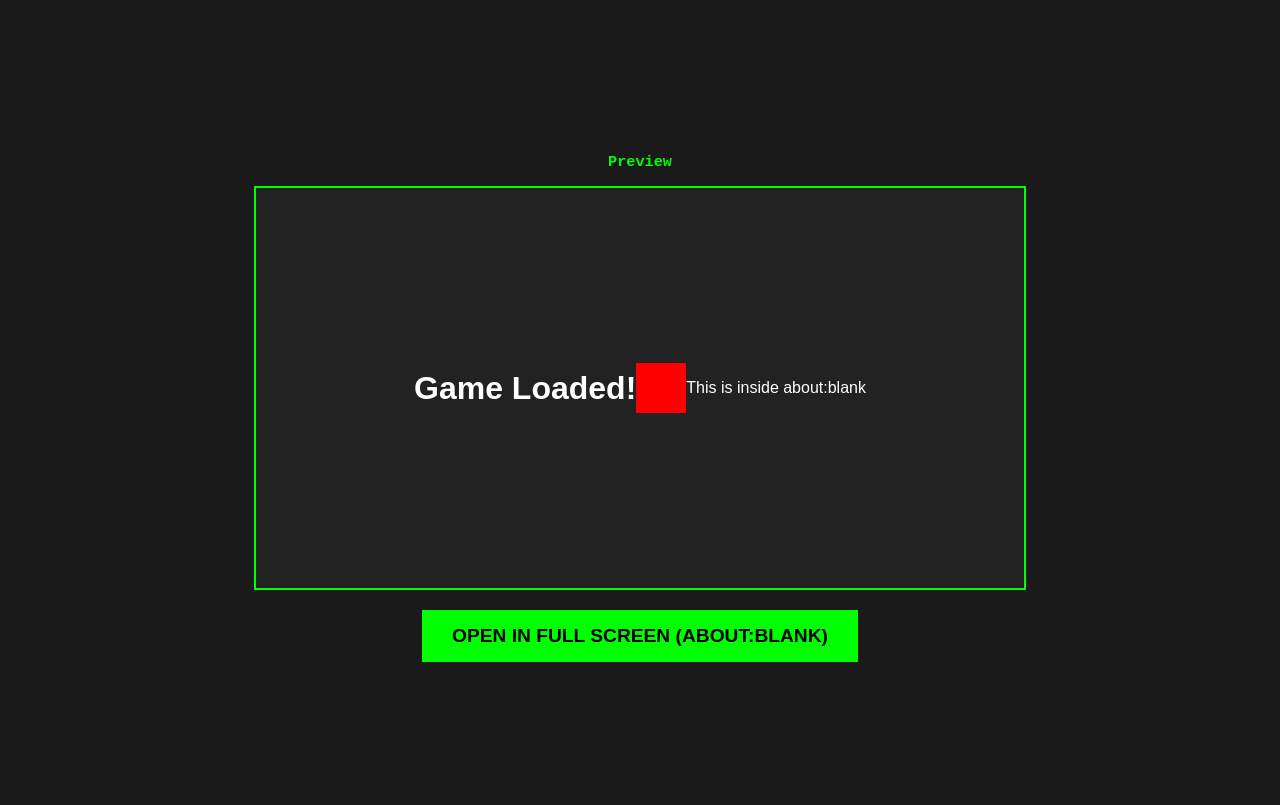
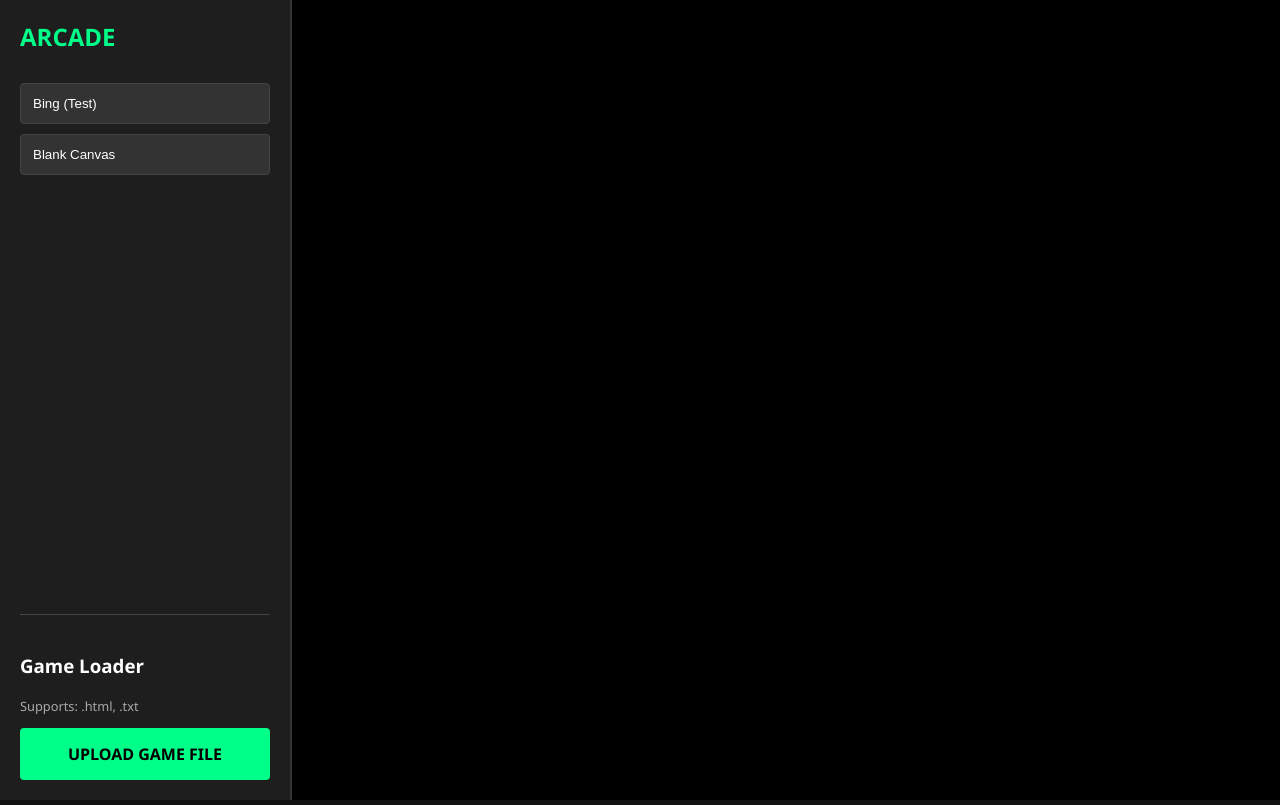
Before and after one commit to raahialt1-png/Unblocked-games-class, a plain HTML site: page index.html in a window 1280 px wide. Drawn offline with Linux system fonts and the light colour scheme.

Commit message:
Update title and styles for game launcher

```diff
--- a/index.html
+++ b/index.html
@@ -3,93 +3,140 @@
 <head>
     <meta charset="UTF-8">
     <meta name="viewport" content="width=device-width, initial-scale=1.0">
-    <title>Game Launcher</title>
+    <title>My Custom Arcade</title>
     <style>
+        :root {
+            --primary: #00ff88;
+            --bg: #121212;
+            --panel: #1e1e1e;
+        }
         body {
-            font-family: monospace;
-            background-color: #1a1a1a;
-            color: #0f0;
+            font-family: 'Segoe UI', monospace;
+            background-color: var(--bg);
+            color: white;
+            margin: 0;
+            display: flex;
+            height: 100vh;
+            overflow: hidden;
+        }
+
+        /* Sidebar Menu */
+        #sidebar {
+            width: 250px;
+            background: var(--panel);
+            padding: 20px;
             display: flex;
             flex-direction: column;
-            align-items: center;
-            justify-content: center;
-            height: 100vh;
-            margin: 0;
+            gap: 10px;
+            border-right: 2px solid #333;
         }
 
-        /* The Preview Box */
-        #preview-container {
-            width: 60%;
-            height: 400px;
-            border: 2px solid #0f0;
-            margin-bottom: 20px;
+        h2 { margin-top: 0; color: var(--primary); }
+
+        .game-btn {
+            background: #333;
+            color: white;
+            border: 1px solid #444;
+            padding: 12px;
+            text-align: left;
+            cursor: pointer;
+            transition: 0.2s;
+            border-radius: 4px;
+        }
+        .game-btn:hover {
+            background: var(--primary);
+            color: black;
+            font-weight: bold;
+        }
+
+        /* Upload Section */
+        .upload-area {
+            margin-top: auto;
+            border-top: 1px solid #444;
+            padding-top: 20px;
+        }
+
+        input[type="file"] {
+            display: none;
+        }
+
+        .upload-btn {
+            background: var(--primary);
+            color: black;
+            padding: 15px;
+            text-align: center;
+            cursor: pointer;
+            display: block;
+            border-radius: 4px;
+            font-weight: bold;
+        }
+
+        /* Main Game Area */
+        #main-view {
+            flex-grow: 1;
+            position: relative;
             background: #000;
         }
 
-        button {
-            background: #0f0;
-            color: #000;
+        iframe {
+            width: 100%;
+            height: 100%;
             border: none;
-            padding: 15px 30px;
-            font-size: 1.2rem;
-            cursor: pointer;
-            font-weight: bold;
-            text-transform: uppercase;
-        }
-
-        button:hover {
-            background: #fff;
         }
     </style>
 </head>
 <body>
 
-    <h3>Preview</h3>
-    <div id="preview-container">
-        <iframe id="game-frame" style="width:100%; height:100%; border:none;"></iframe>
+    <div id="sidebar">
+        <h2>ARCADE</h2>
+
+        <button class="game-btn" onclick="loadGame('https://bing.com')">Bing (Test)</button>
+        <button class="game-btn" onclick="loadGame('about:blank')">Blank Canvas</button>
+
+        <div class="upload-area">
+            <h3>Game Loader</h3>
+            <p style="font-size:0.8rem; color:#aaa;">Supports: .html, .txt</p>
+            <label class="upload-btn">
+                UPLOAD GAME FILE
+                <input type="file" id="fileInput" accept=".html,.htm,.txt">
+            </label>
+        </div>
     </div>
 
-    <button onclick="openInBlank()">Open in Full Screen (about:blank)</button>
+    <div id="main-view">
+        <iframe id="gameFrame" src="about:blank"></iframe>
+    </div>
 
     <script>
-        // --- YOUR GAME CODE GOES HERE ---
-        // Put your ENTIRE game HTML/CSS/JS inside these backticks ``
-        const gameCode = `
-            <!DOCTYPE html>
-            <html>
-            <head>
-                <title>My Game</title>
-                <style>
-                    body { margin: 0; background: #222; overflow: hidden; display:flex; justify-content:center; align-items:center; height:100vh; color: white; font-family: sans-serif; }
-                    .game-box { width: 50px; height: 50px; background: red; position: relative; animation: spin 2s infinite linear; }
-                    @keyframes spin { 100% { transform: rotate(360deg); } }
-                </style>
-            </head>
-            <body>
-                <h1>Game Loaded!</h1>
-                <div class="game-box"></div>
-                <p>This is inside about:blank</p>
-            </body>
-            </html>
-        `;
+        const frame = document.getElementById('gameFrame');
+        const fileInput = document.getElementById('fileInput');
 
-        // Load the preview immediately
-        document.getElementById('game-frame').srcdoc = gameCode;
+        // 1. Function to load URLs directly
+        function loadGame(url) {
+            frame.src = url;
+        }
 
-        // Function to open the cloaked window
-        function openInBlank() {
-            // 1. Open a new window pointed at nothing
-            var win = window.open();
+        // 2. Function to handle File Uploads
+        fileInput.addEventListener('change', function(e) {
+            const file = e.target.files[0];
+            if (!file) return;
 
-            // 2. Reset the document (clears any auto-loaded url stuff)
-            win.document.open();
+            // Security Check: Only allow text/html types
+            // .exe and .zip cannot run in a browser iframe directly
+            if (file.name.endsWith('.exe') || file.name.endsWith('.zip')) {
+                alert("Error: Browsers cannot run .exe or .zip files directly.");
+                return;
+            }
 
-            // 3. Write your game code into it
-            win.document.write(gameCode);
+            const reader = new FileReader();
 
-            // 4. Close the writing stream
-            win.document.close();
-        }
+            reader.onload = function(event) {
+                // Inject the uploaded HTML code into the iframe
+                frame.srcdoc = event.target.result;
+            };
+
+            reader.readAsText(file);
+        });
     </script>
 </body>
 </html>
```
